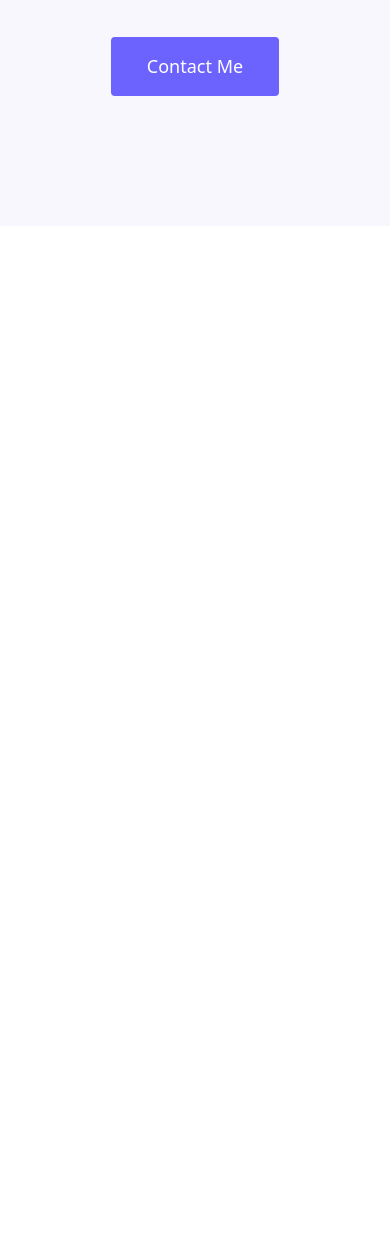
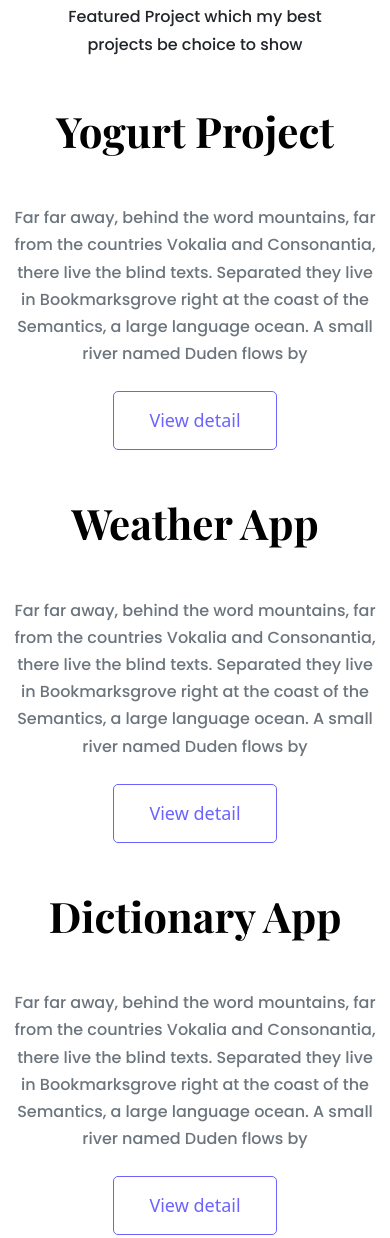
Before and after one commit to AramehSL/Homework, a plain HTML site: page index.html in a window 390 px wide. Shown: the part 493-1731 px from the top of the page. Before the commit the page ends 844 px from the top, so only its background shows below. Drawn offline with nearby package versions, Linux system fonts and the light colour scheme.

Commit message:
Added homepage content design

```diff
--- a/css/style.css
+++ b/css/style.css
@@ -3,6 +3,9 @@
 :root {
   --primary-color: #6c63ff;
   --secondary-color: #fff;
+}
+body {
+  margin-bottom: 40px;
 }
 
 h1,
@@ -15,18 +18,21 @@ h6 {
   font-weight: bold;
   color: #000;
 }
+
 h1 {
   font-size: 96px;
   margin-bottom: 10px;
 }
+
 h2 {
-  font-size: 24px;
+  font-size: 64px;
 }
 
 p {
   font-family: "Poppins", sans-serif;
   font-weight: normal;
   margin: 0;
+  line-height: 1.7;
 }
 
 .hero {
@@ -34,6 +40,12 @@ p {
   text-align: center;
   padding: 130px 20px;
 }
+
+.hero h2 {
+  font-size: 24px;
+  line-height: 1.5;
+}
+
 .hero p {
   font-size: 36px;
   font-weight: bold;
@@ -44,6 +56,7 @@ p {
   font-size: 18px;
   font-weight: 500;
   padding: 15px 35px;
+  border-radius: 5px;
   color: var(--secondary-color);
   background-color: var(--primary-color);
   transition: all 200ms ease-in-out;
@@ -54,3 +67,41 @@ p {
   background-color: var(--secondary-color);
   border: 1px solid var(--primary-color);
 }
+
+.btn.btn-branding-outline {
+  font-size: 18px;
+  font-weight: 500;
+  padding: 15px 35px;
+  border-radius: 5px;
+  line-height: 27px;
+  color: var(--primary-color);
+  border: 1px solid var(--primary-color);
+}
+
+.btn.btn-branding-outline:hover {
+  color: var(--secondary-color);
+  background-color: var(--primary-color);
+}
+
+.project-description {
+  padding: 120px 60px;
+}
+
+@media (max-width: 960px) {
+  h1 {
+    font-size: 46px;
+    line-height: 1.7;
+  }
+  h2 {
+    font-size: 42px;
+  }
+
+  .hero {
+    padding: 60px 20px;
+  }
+
+  .project-description {
+    padding: 0;
+    text-align: center;
+  }
+}
--- a/index.html
+++ b/index.html
@@ -17,7 +17,73 @@
     <p>👋🏻 Hello, I'm </p>
     <h1>Arameh Soltani</h1>
     <h2>Front-end developer based in Montreal</h2>
-    <a href="#" class="btn btn-branding">Contact Me</a>
+    <div>
+      <a href="#" class="btn btn-branding">Contact Me</a>
+    </div>
+  </div>
+
+  <p class="text-center m-5">Featured Project which my best projects be choice to show</p>
+  <div class="container">
+    <div class="row">
+      <div class="col d-none d-lg-block">
+        <img src="/images/images (2).png" alt="yogurt project photo" class="img-fluid">
+      </div>
+      <div class="col">
+        <div class="project-description">
+          <h2 class="mb-5">Yogurt Project</h2>
+          <p class="mb-4 text-muted">Far far away, behind the word mountains, far from the countries Vokalia and
+            Consonantia, there
+            live the blind
+            texts.
+            Separated they live in Bookmarksgrove right at the coast of the Semantics, a large language ocean. A small
+            river
+            named
+            Duden flows by</p>
+          <a href="#" class="btn btn-branding-outline">View detail </a>
+        </div>
+      </div>
+    </div>
+
+    <div class="row mt-5">
+
+      <div class="col">
+        <div class="project-description">
+          <h2 class="mb-5">Weather App</h2>
+          <p class="mb-4 text-muted">Far far away, behind the word mountains, far from the countries Vokalia and
+            Consonantia, there
+            live the blind
+            texts.
+            Separated they live in Bookmarksgrove right at the coast of the Semantics, a large language ocean. A small
+            river
+            named
+            Duden flows by</p>
+          <a href="#" class="btn btn-branding-outline">View detail </a>
+        </div>
+      </div>
+      <div class="col d-none d-lg-block">
+        <img src="/images/images.png" alt="yogurt project photo" class="img-fluid">
+      </div>
+    </div>
+
+    <div class="row mt-5">
+      <div class="col d-none d-lg-block">
+        <img src="/images/images (1).png" alt="yogurt project photo" class="img-fluid">
+      </div>
+      <div class="col">
+        <div class="project-description">
+          <h2 class="mb-5">Dictionary App</h2>
+          <p class="mb-4 text-muted">Far far away, behind the word mountains, far from the countries Vokalia and
+            Consonantia, there
+            live the blind
+            texts.
+            Separated they live in Bookmarksgrove right at the coast of the Semantics, a large language ocean. A small
+            river
+            named
+            Duden flows by</p>
+          <a href="#" class="btn btn-branding-outline">View detail </a>
+        </div>
+      </div>
+    </div>
   </div>
 </body>
 
```
Also changed, not shown: images/images (1).png (added), images/images (2).png (added), images/images.png (added).
